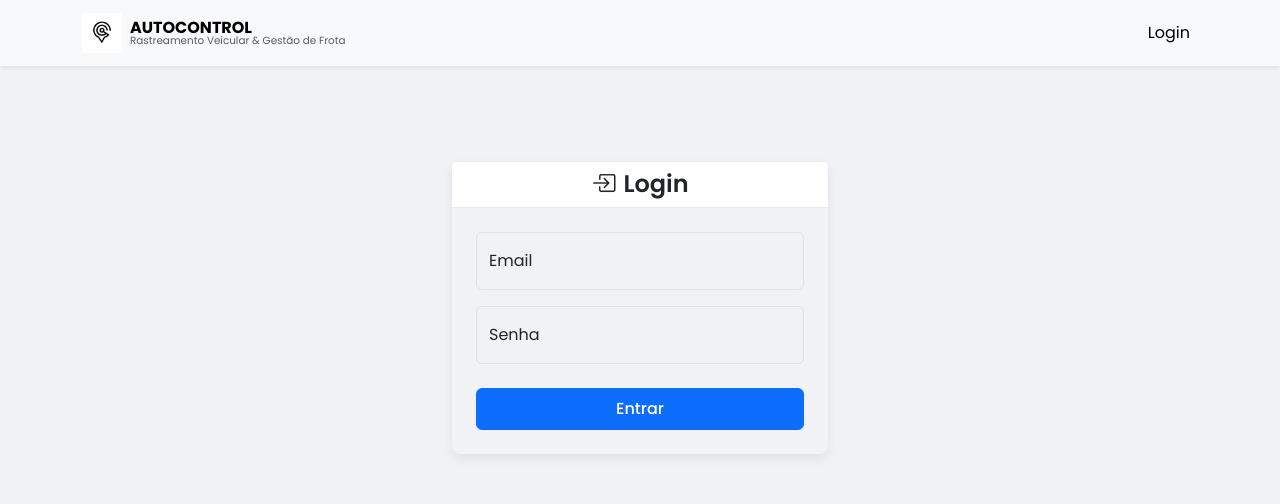
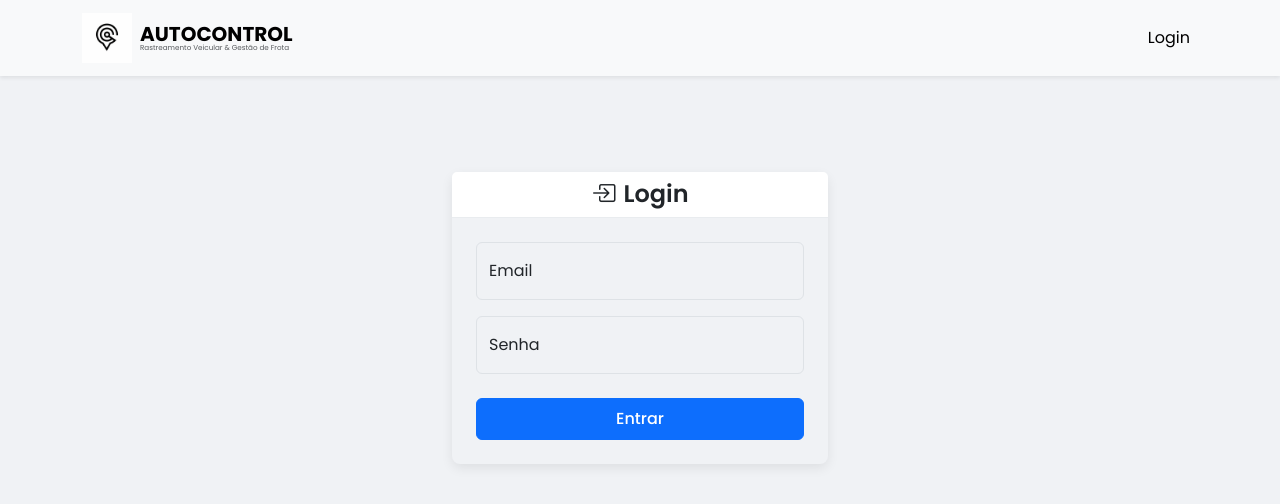
Before and after one commit to Bi-TiNet/meu-rastreador-app, a React (Vite) app: page /login in a window 1280 px wide. Shown: the top 504 px of the page. Built offline with nearby package versions, Linux system fonts and the light colour scheme; no server answers.

Commit message:
Ajuste de Fonte

```diff
--- a/src/App.tsx
+++ b/src/App.tsx
@@ -80,13 +80,13 @@ function AppNavbar({ session, userRole }: { session: Session | null, userRole: s
                 <Navbar.Brand as={NavLink} to={session ? (userRole === 'admin' ? '/painel' : '/') : '/login'} className="d-flex align-items-center">
                     <img
                       src="/logo-icon.png"
-                      height="40" // Altura aumentada para 40px
+                      height="50" // Altura aumentada para 40px
                       className="d-inline-block align-top me-2"
                       alt="Logo Autocontrol"
                     />
                     <div className="d-flex flex-column lh-1">
-                        <span className="fw-bold fs-6">AUTOCONTROL</span>
-                        <small className="text-muted" style={{ fontSize: '0.65rem' }}>Rastreamento Veicular & Gestão de Frota</small>
+                        <span className="fw-bold fs-10">AUTOCONTROL</span>
+                        <small className="text-muted" style={{ fontSize: '0.45rem' }}>Rastreamento Veicular & Gestão de Frota</small>
                     </div>
                 </Navbar.Brand>
                 <Navbar.Toggle aria-controls="basic-navbar-nav" />
```
